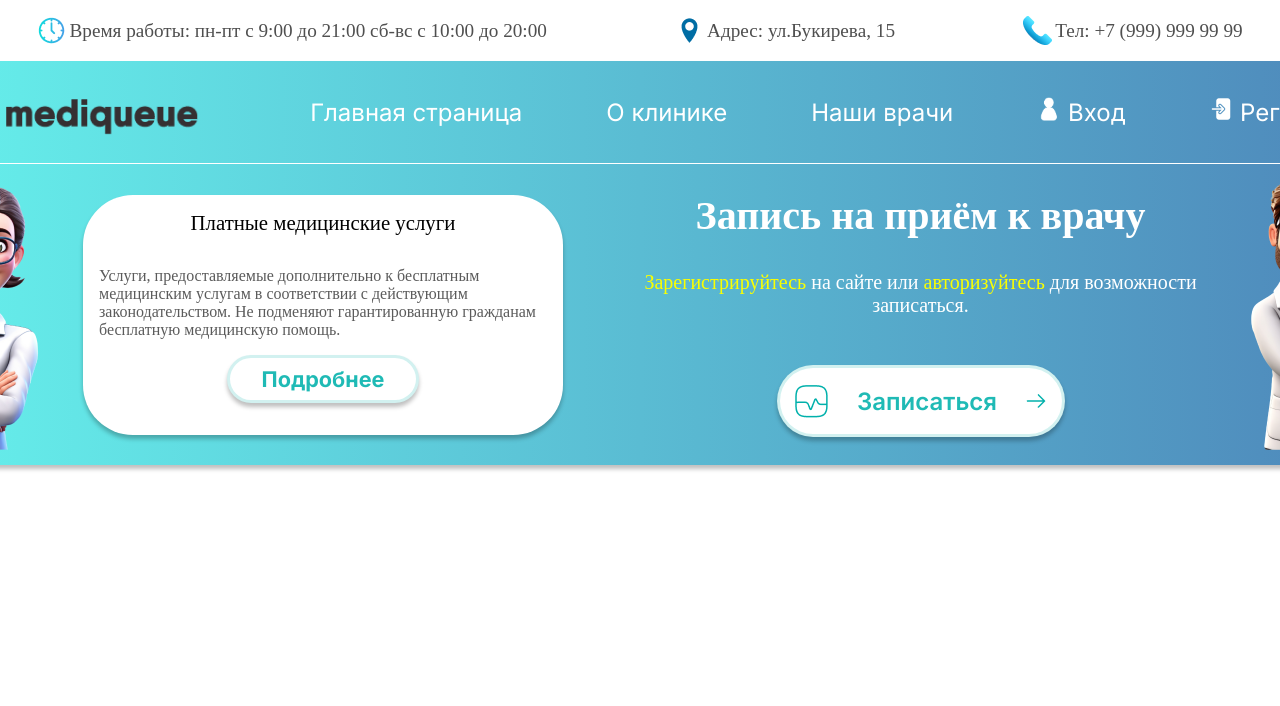
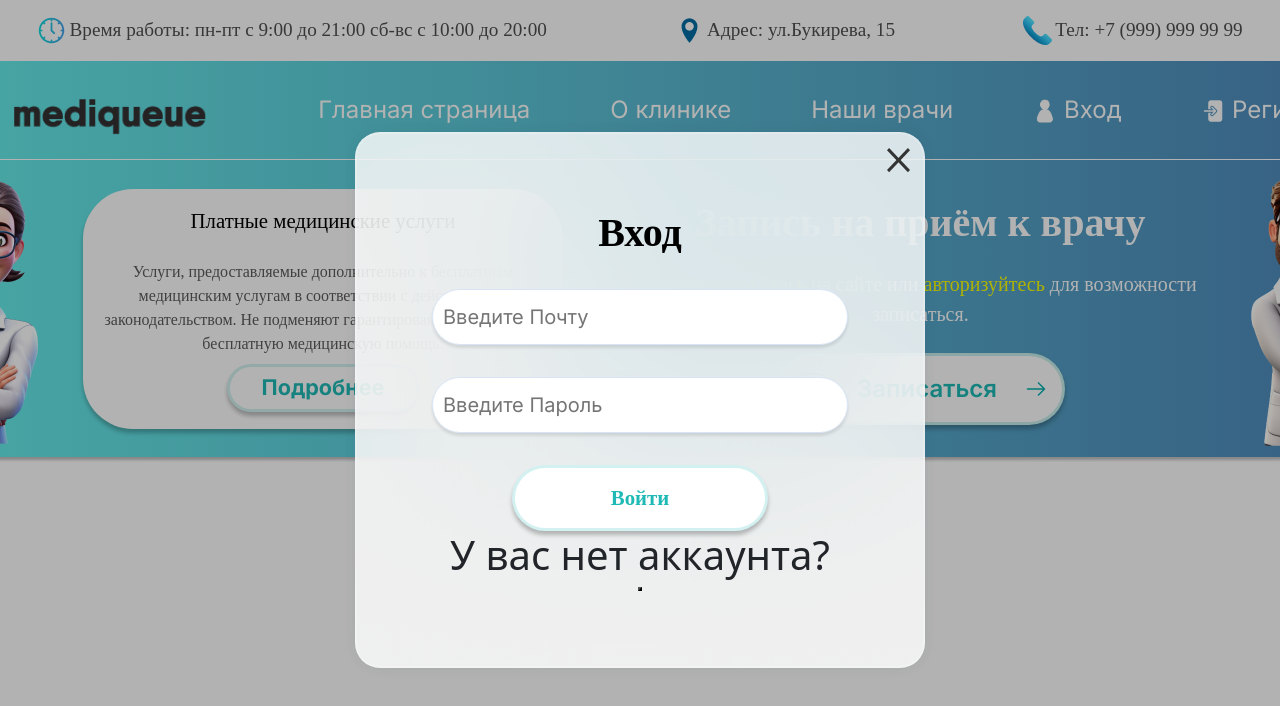
Before and after one commit to Drrroqp/MEdiQueque, a plain HTML site: page index.html in a window 1280 px wide. Both pictures are taken after a click on the button "Вход". Shown: the top 706 px of the page. Drawn offline with nearby package versions, Linux system fonts and the light colour scheme; a web font is replaced by a local one.

Commit message:
Add files via upload

```diff
--- /dev/null
+++ b/assets/css/style.css
@@ -0,0 +1,450 @@
+@import "https://fonts.fontstorage.com/import/sansation.css";
+
+/* ШАПКА */
+
+
+* {
+    box-sizing: border-box;
+    margin: 0;
+    padding: 0;
+    /* -webkit-user-select: none;
+    -khtml-user-select: none;
+    -moz-user-select: none;
+    -ms-user-select: none;*/
+}
+
+.body {
+    display: flex;
+    justify-content: center;
+    margin: 0px;
+}
+
+header {
+    display: flex;
+    flex-direction: column;
+    align-items: center;
+    width: 100rem;
+}
+
+.topnav {
+    display: flex;
+    justify-content: center;
+    align-items: center;
+    margin-top: 1rem;
+    margin-bottom: 1rem;
+    width: 100rem;
+}
+
+
+.navuphead {
+    display: flex;
+    justify-content: center;
+    align-items: center;
+}
+
+.textheader {
+    font-family: "Sansation";
+    font-weight: 400;
+    font-size: 1.2rem;
+    text-align: center;
+    color: #4f4f4f;
+    margin-left: 0.2rem;
+}
+
+.headerimg2 {
+    display: flex;
+}
+
+.headerimg1 {
+    display: flex;
+}
+
+.headerimg3 {
+    display: flex;
+}
+
+.time {
+    display: flex;
+}
+
+.geo {
+    display: flex;
+    margin-left: 8rem;
+}
+
+.phone {
+    display: flex;
+    margin-left: 8rem;
+}
+
+.aboutcontainer {
+    display: flex;
+    flex-direction: column;
+    justify-content: start;
+    align-items: center;
+    box-shadow: 0 3px 3px 0 rgba(0, 0, 0, 0.25);
+    border-radius: 90px;
+    background: linear-gradient(90deg, #67f6ee, #4d82b8);
+    margin-left: auto;
+    margin-right: auto;
+}
+
+.line {
+    display: flex;
+    align-items: center;
+    justify-content: space-around;
+    border-bottom: 1px solid white;
+
+}
+
+.regicon {
+    width: 1.5rem;
+    height: 1.5rem;
+}
+
+.nav-item {
+    font-family: "Inter";
+    font-weight: 400;
+    font-size: 1.5rem;
+    color: #FFFFFF;
+    margin-left: 5rem;
+    text-decoration: none;
+    background-color: transparent;
+    border: none;
+}
+
+
+
+
+.bottomnuv {
+    display: flex;
+    flex-direction: row;
+    align-items: center;
+}
+
+.woman {
+    display: flex;
+}
+
+
+
+.slide-ellipse {
+    width: 30rem;
+    height: 15rem;
+    display: flex;
+    margin-left: auto;
+    margin-right: auto;
+    background-color: #FFFFFF;
+    border-radius: 50px;
+    display: flex;
+    flex-direction: column;
+    align-items: center;
+    box-shadow: 0 4px 4px 0 rgba(0, 0, 0, 0.25);
+}
+
+
+
+.titleinfo {
+    font-family: "Sansation";
+    font-weight: 400;
+    font-size: 1.3rem;
+    text-align: center;
+    color: black;
+    padding: 1rem;
+}
+
+.subtitleinfo {
+    font-family: "Sansation";
+    text-align: center;
+    font-size: 1rem;
+    font-weight: 400;
+    color: #5b5b5b;
+    padding: 0.5rem;
+
+}
+
+
+.textbtn {
+    font-family: "Inter";
+    display: flex;
+    background-color: #FFFFFF;
+    border-radius: 133px;
+    width: 12rem;
+    height: 3rem;
+    font-weight: 700;
+    font-size: 1.35rem;
+    color: #1fbab5;
+    box-shadow: 0 4px 4px 0 rgba(0, 0, 0, 0.25);
+    border: 3px solid rgba(31, 186, 181, 0.2);
+    justify-content: center;
+    align-items: center;
+}
+
+.zapis {
+    display: flex;
+    flex-direction: column;
+    align-items: center;
+    margin-left: 5rem;
+}
+
+.titlezapis {
+
+    font-family: "Sansation";
+    font-weight: 700;
+    font-size: 2.5rem;
+    color: #FFFFFF;
+    margin-bottom: 1rem;
+}
+
+.subtittlezapis {
+    text-align: center;
+    color: #FFFFFF;
+    font-family: "Sansation";
+    font-weight: 400;
+    font-size: 1.25rem;
+    margin-bottom: 1.5rem;
+}
+
+.registrationbtn {
+    color: #faff00;
+    text-decoration: none;
+    background-color: transparent;
+    border: none;
+    font-family: "Sansation";
+    font-weight: 400;
+    font-size: 1.25rem;
+
+}
+
+.zapis-text {
+    font-family: "Inter";
+    align-items: center;
+    display: flex;
+    background-color: #FFFFFF;
+    border-radius: 133px;
+    width: 18rem;
+    justify-content: center;
+    justify-content: space-around;
+    height: 4.5rem;
+    font-weight: 600;
+    font-size: 1.5rem;
+    color: #1fbab5;
+    box-shadow: 0 4px 4px 0 rgba(0, 0, 0, 0.25);
+    border: 3px solid rgba(31, 186, 181, 0.25);
+}
+
+/* модальное окно выбора врача */
+
+.modal {
+    position: fixed;
+    display: flex;
+    left: 0;
+    top: 0;
+    width: 100%;
+    height: 100vh;
+    z-index: 99998;
+    background-color: rgba(0, 0, 0, .3);
+    display: grid;
+    align-items: center;
+    justify-content: center;
+    overflow-y: auto;
+    visibility: hidden;
+    opacity: 0;
+    transition: opacity .2s, visibility .2s;
+}
+
+.modal__box {
+    display: flex;
+
+    border-radius: 25px;
+    position: relative;
+    max-width: 900px;
+    padding: 75px;
+    z-index: 1;
+    margin: 30px 15px;
+    background-color: rgba(255, 255, 255, 0.8);
+    backdrop-filter: blur(100px);
+    box-shadow: 0px 0px 17px -7px rgba(34, 60, 80, 0.2);
+    border: 2px solid rgba(255, 255, 255, .2);
+    transform: scale(0);
+    transition: transform .3s;
+}
+
+.modal__close-btn {
+    position: absolute;
+    top: 8px;
+    right: 8px;
+    border: none;
+    background-color: transparent;
+    padding: 5px;
+    cursor: pointer;
+}
+
+.modal__close-btn svg path {
+    transition: fill .2s;
+}
+
+.modal__close-btn:hover svg path {
+    fill: #c40a4a;
+}
+
+.modal__close-btn:active svg path {
+    fill: #0b4047;
+}
+
+.modal.open {
+    visibility: visible;
+    opacity: 1;
+}
+
+.modal.open .modal__box {
+    transform: scale(1);
+}
+
+.titledoc{
+    display: flex;
+    justify-content: center;
+
+}
+
+.titletextdoc{
+    font-family: "Sansation";
+    text-align: center;
+    color: #8c8787;
+    font-weight: 700;
+    font-size: 2.5rem;
+}
+.vibordoctor{
+    margin-top: 2.5rem;
+}
+
+.rowvibordoctor {
+    display: flex;
+
+}
+
+.colvibordoctor {
+    display: flex;
+    flex-direction: column;
+
+}
+
+
+.doctor {
+    width: 10.6875rem;
+    height: 2.67187rem;
+    border-radius: 133px;
+    background-color: #FFFFFF;
+    stroke-width: 3px;
+    border-color: rgba(31, 186, 181, 0.4);
+    box-shadow: 0 4px 4px 0 rgba(0, 0, 0, 0.15);
+    margin-left: 5rem;
+    margin-bottom: 5rem;
+    text-align: center;
+    color: #1fbab5;
+    font-weight: 700;
+    font-family: "Inter";
+    font-size: 1.25rem;
+}
+
+.doctorlower {
+    width: 10.6875rem;
+    height: 2.67187rem;
+    border-radius: 133px;
+    background-color: #FFFFFF;
+    stroke-width: 3px;
+    border-color: rgba(31, 186, 181, 0.4);
+    box-shadow: 0 4px 4px 0 rgba(0, 0, 0, 0.15);
+    margin-left: 5rem;
+    text-align: center;
+    color: #1fbab5;
+    font-weight: 700;
+    font-family: "Inter";
+    font-size: 1.25rem;
+}
+
+.doctor1stolbik {
+    margin-bottom: 5rem;
+    width: 10.6875rem;
+    height: 2.67187rem;
+    border-radius: 133px;
+    background-color: #FFFFFF;
+    stroke-width: 3px;
+    border-color: rgba(31, 186, 181, 0.4);
+    box-shadow: 0 4px 4px 0 rgba(0, 0, 0, 0.15);
+    text-align: center;
+    color: #1fbab5;
+    font-weight: 700;
+    font-family: "Inter";
+    font-size: 1.25rem;
+}
+
+.doctor1stolbiklower {
+    width: 10.6875rem;
+    height: 2.67187rem;
+    border-radius: 133px;
+    background-color: #FFFFFF;
+    stroke-width: 3px;
+    border-color: rgba(31, 186, 181, 0.4);
+    box-shadow: 0 4px 4px 0 rgba(0, 0, 0, 0.15);
+    text-align: center;
+    color: #1fbab5;
+    font-weight: 700;
+    font-family: "Inter";
+    font-size: 1.25rem;
+}
+
+/* модальное окно регистрации и авторизации */
+
+.registartion-box{
+    display: flex;
+    flex-direction: column;
+    align-items: center;
+}
+
+.Registration-text{
+    margin-bottom: 2rem;
+    text-align: center;
+    color: #000;
+    font-weight: 700;
+    font-family: "Sansation";
+    font-size: 2.5rem;
+}
+
+
+.registration-elements{
+    padding: 10px;
+    box-sizing: border-box;
+    display: flex;
+    width: 26rem;
+    height: 3.5rem;
+    margin-bottom: 2rem;
+    background-color: #FFFFFF;
+    border-radius: 50px;
+    border: 1px solid #d8e4f5;
+    font-weight: 400;
+    color: #126F75;
+    text-transform: capitalize;
+    font-size: 1.25rem;
+    font-family: "Inter";
+    box-shadow: 0 3px 3px 0 rgba(0, 0, 0, 0.10);
+}
+
+.registration-elements:focus{
+    outline: none;
+    border: 1px solid #d8e4f5;
+}
+
+.registr-btn{
+    width: 16rem;
+    height: 4.125rem;
+    box-shadow: 0 4px 4px 0 rgba(0, 0, 0, 0.25);
+    border-radius: 133px;
+    border: 3px solid rgba(31, 186, 181, 0.2);
+    background-color: #FFFFFF;
+    text-align: center;
+    color: #1fbab5;
+    font-family: "Sansation";
+    font-weight: 700;
+    font-size: 1.3rem;
+}
--- /dev/null
+++ b/assets/scripts/modal_scripts.js
@@ -0,0 +1,102 @@
+// Модальное окно выбора врача для записи
+
+document.addEventListener("DOMContentLoaded", function() {
+    // Открыть модальное окно
+    document.getElementById("open-modal-btn").addEventListener("click", function() {
+      document.getElementById("my-modal").classList.add("open");
+    });
+
+    // Закрыть модальное окно
+    document.getElementById("close-my-modal-btn").addEventListener("click", function() {
+      document.getElementById("my-modal").classList.remove("open");
+    });
+
+    // Закрыть модальное окно при нажатии на Esc
+    window.addEventListener('keydown', (e) => {
+      if (e.key === "Escape") {
+        document.getElementById("my-modal").classList.remove("open");
+      }
+    });
+
+    // Закрыть модальное окно при клике вне его
+    document.querySelector("#my-modal .modal__box").addEventListener('click', event => {
+      event._isClickWithinModal = true;
+    });
+
+    document.getElementById("my-modal").addEventListener('click', event => {
+      if (event._isClickWithinModal) {
+        return;
+      }
+      event.currentTarget.classList.remove('open');
+    });
+  });
+
+// Модальные окна авторизации и регистрации
+
+  document.addEventListener("DOMContentLoaded", function() {
+    // Открыть модальное окно
+    document.getElementById("open-modal-btn-registration").addEventListener("click", function() {
+      document.getElementById("my-modal-registr").classList.add("open");
+    });
+    document.getElementById("open-modal-btn-registration2").addEventListener("click", function() {
+      document.getElementById("my-modal-registr").classList.add("open");
+    });
+
+    // Закрыть модальное окно
+    document.getElementById("close-my-modal-btn-reg").addEventListener("click", function() {
+      document.getElementById("my-modal-registr").classList.remove("open");
+    });
+
+    // Закрыть модальное окно при нажатии на Esc
+    window.addEventListener('keydown', (e) => {
+      if (e.key === "Escape") {
+        document.getElementById("my-modal-registr").classList.remove("open");
+      }
+    });
+
+    // Закрыть модальное окно при клике вне его
+    document.querySelector("#my-modal-registr .modal__box").addEventListener('click', event => {
+      event._isClickWithinModal = true;
+    });
+
+    document.getElementById("my-modal-registr").addEventListener('click', event => {
+      if (event._isClickWithinModal) {
+        return;
+      }
+      event.currentTarget.classList.remove('open');
+    });
+  });
+
+  document.addEventListener("DOMContentLoaded", function() {
+    // Открыть модальное окно
+    document.getElementById("open-modal-btn-login").addEventListener("click", function() {
+      document.getElementById("my-modal-autorization").classList.add("open");
+    });
+    document.getElementById("open-modal-btn-login2").addEventListener("click", function() {
+      document.getElementById("my-modal-autorization").classList.add("open");
+    });
+
+    // Закрыть модальное окно
+    document.getElementById("close-my-modal-btn-aut").addEventListener("click", function() {
+      document.getElementById("my-modal-autorization").classList.remove("open");
+    });
+
+    // Закрыть модальное окно при нажатии на Esc
+    window.addEventListener('keydown', (e) => {
+      if (e.key === "Escape") {
+        document.getElementById("my-modal-autorization").classList.remove("open");
+      }
+    });
+
+    // Закрыть модальное окно при клике вне его
+    document.querySelector("#my-modal-autorization .modal__box").addEventListener('click', event => {
+      event._isClickWithinModal = true;
+    });
+
+    document.getElementById("my-modal-autorization").addEventListener('click', event => {
+      if (event._isClickWithinModal) {
+        return;
+      }
+      event.currentTarget.classList.remove('open');
+    });
+  });
--- a/index.html
+++ b/index.html
@@ -4,6 +4,11 @@
 <head>
     <meta charset="UTF-8">
     <meta name="viewport" content="width=device-width, initial-scale=1.0">
+    <link href="https://cdn.jsdelivr.net/npm/bootstrap@5.3.3/dist/css/bootstrap.min.css" rel="stylesheet"
+        integrity="sha384-QWTKZyjpPEjISv5WaRU9OFeRpok6YctnYmDr5pNlyT2bRjXh0JMhjY6hW+ALEwIH" crossorigin="anonymous">
+    <script src="https://cdn.jsdelivr.net/npm/bootstrap@5.3.3/dist/js/bootstrap.bundle.min.js"
+        integrity="sha384-YvpcrYf0tY3lHB60NNkmXc5s9fDVZLESaAA55NDzOxhy9GkcIdslK1eN7N6jIeHz"
+        crossorigin="anonymous"></script>
     <link rel="preconnect" href="https://fonts.googleapis.com">
     <link rel="preconnect" href="https://fonts.gstatic.com" crossorigin>
     <link href="https://fonts.googleapis.com/css2?family=Geologica:wght@100;200;300;400;500;600;700;800&display=swap"
@@ -25,8 +30,10 @@
     <link
         href="https://fonts.googleapis.com/css2?family=Carme&family=Inter:wght@100..900&family=Poppins:ital,wght@0,100;0,200;0,300;0,400;0,500;0,600;0,700;0,800;0,900;1,100;1,200;1,300;1,400;1,500;1,600;1,700;1,800;1,900&display=swap"
         rel="stylesheet">
-    <link rel="stylesheet" href="assets/css/header.css">
+    <link rel="stylesheet" href="assets/css/style.css">
     <script src="assets/scripts/index.js"></script>
+    <script src="assets/scripts/registration_scripts.js"></script>
+    <script src="assets/scripts/modal_scripts.js"></script>
     <title>Mediqueque</title>
 </head>
 
@@ -68,11 +75,11 @@
                     <a class="nav-item" href="@">О клинике</a>
                     <a class="nav-item" href="@">Наши врачи</a>
 
-                    <button class="nav-item">
+                    <button class="nav-item" id="open-modal-btn-login">
                         <img src="assets/images/loggg.png" class="regicon">
                         Вход
                     </button>
-                    <button class="nav-item">
+                    <button class="nav-item" id="open-modal-btn-registration">
                         <img src="assets/images/registrat.png" class="regicon">
                         Регистрация
                 </div>
@@ -100,8 +107,8 @@
                     </div>
                     <div class="zapis">
                         <div class="titlezapis">Запись на приём к врачу</div>
-                        <div class="subtittlezapis"><button class="registrationbtn">Зарегистрируйтесь</button> на сайте
-                            или <button class="registrationbtn">авторизуйтесь</button> для возможности записаться.
+                        <div class="subtittlezapis"><button class="registrationbtn" id="open-modal-btn-registration2">Зарегистрируйтесь</button> на сайте
+                            или <button class="registrationbtn" id="open-modal-btn-login2">авторизуйтесь</button> для возможности записаться.
                         </div>
 
                         <button class="zapis-text" id="open-modal-btn"><img src="assets/images/health.png"
@@ -129,7 +136,7 @@
                 </svg>
             </button>
             <div class="titledoc">
-                <div class="titletextdoc">Выберете врача для записи
+                <h1 class="titletextdoc">Выберете врача для записи:
 
                     <div class="vibordoctor">
                         <div class="rowvibordoctor">
@@ -151,10 +158,56 @@
                                 <button class="doctor">Диетолог</button>
                                 <button class="doctorlower">Рентгенолог</button>
                             </div>
-                            </div>
+                        </div>
                     </div>
-                </div>
+                </h1>
             </div>
         </div>
     </div>
+
+    <!-- Модальное окно регистрации -->
+
+    <div class="modal" id="my-modal-registr">
+        <div class="modal__box">
+            <button class="modal__close-btn" id="close-my-modal-btn-reg">
+                <svg width="23" height="25" viewBox="0 0 23 25" fill="none" xmlns="http://www.w3.org/2000/svg">
+                    <path d="M2.09082 0.03125L22.9999 22.0294L20.909 24.2292L-8.73579e-05 2.23106L2.09082 0.03125Z"
+                        fill="#333333" />
+                    <path d="M0 22.0295L20.9091 0.0314368L23 2.23125L2.09091 24.2294L0 22.0295Z" fill="#333333" />
+                </svg>
+            </button>
+            <div class="registartion-box">
+                <h1 class="Registration-text">Регистрация</h1>
+                <input class="registration-elements" id="phone-num" type="text" placeholder="Введите номер телефона">
+                <input class="registration-elements" id="mail" type="text" placeholder="Введите почту">
+                <input class="registration-elements" id="password" type="text" placeholder="Введите пароль">
+                <input class="registration-elements" id="years" type="text" placeholder="ДД.MM.ГГГГ">
+                <input class="registration-elements" id="fio" type="text" placeholder="Фамилия Имя Отчество">
+                <button class="registr-btn" id="submit-reg" type="submit">Зарегистрироваться</button>
+            </div>
+        </div>
+    </div>
+
+    <!-- Модальное окно авторизации -->
+
+    <div class="modal" id="my-modal-autorization">
+        <div class="modal__box">
+            <button class="modal__close-btn" id="close-my-modal-btn-aut">
+                <svg width="23" height="25" viewBox="0 0 23 25" fill="none" xmlns="http://www.w3.org/2000/svg">
+                    <path d="M2.09082 0.03125L22.9999 22.0294L20.909 24.2292L-8.73579e-05 2.23106L2.09082 0.03125Z"
+                        fill="#333333" />
+                    <path d="M0 22.0295L20.9091 0.0314368L23 2.23125L2.09091 24.2294L0 22.0295Z" fill="#333333" />
+                </svg>
+            </button>
+            <div class="registartion-box">
+                <h1 class="Registration-text">Вход</h1>
+                <input class="registration-elements" id="phone-num" type="text" placeholder="Введите почту">
+                <input class="registration-elements" id="phone-num" type="text" placeholder="Введите пароль">
+                <button class="registr-btn" id="submit-login" type="submit">Войти</button>
+                <h1>У вас нет аккаунта?</h1>
+                <button
+            </div>
+        </div>
+    </div>
+
 </body>
```
Also changed, not shown: assets/scripts/registration_scripts.js (added, +12 -0 lines).
